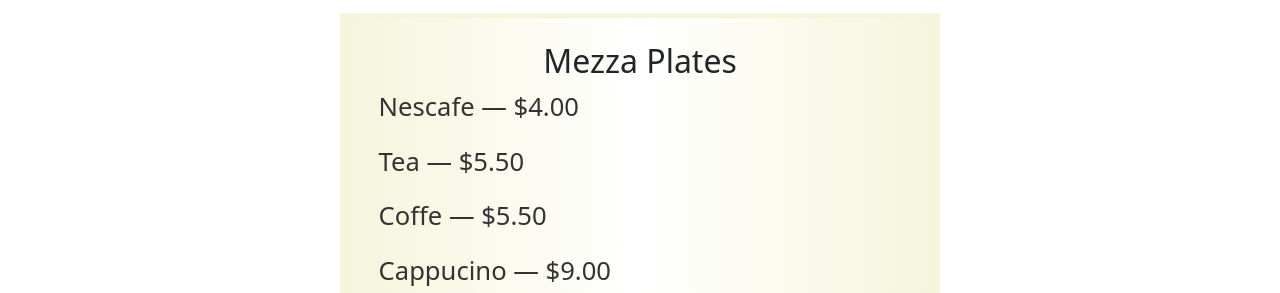
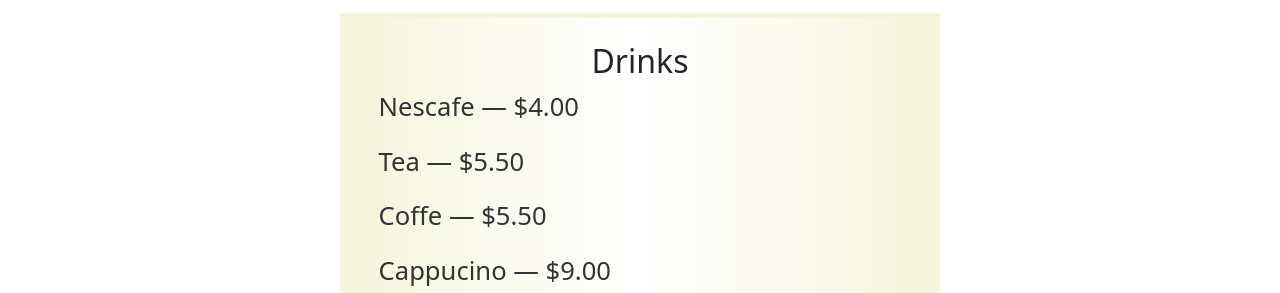
Before and after one commit to 123ola456/menu, a plain HTML site: page drinks.html in a window 1280 px wide. Shown: the part 521-814 px from the top of the page. Drawn offline with nearby package versions, Linux system fonts and the light colour scheme.

Commit message:
Update drinks.html

```diff
--- a/drinks.html
+++ b/drinks.html
@@ -36,7 +36,7 @@
     </div>
 
     <div class="background">
-      <h2>Mezza Plates</h2>
+      <h2>Drinks</h2>
       <ul class="menu-list">
         <li>Nescafe — $4.00</li>
         <li>Tea — $5.50</li>
```
